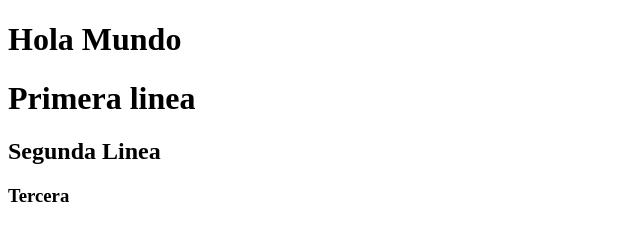
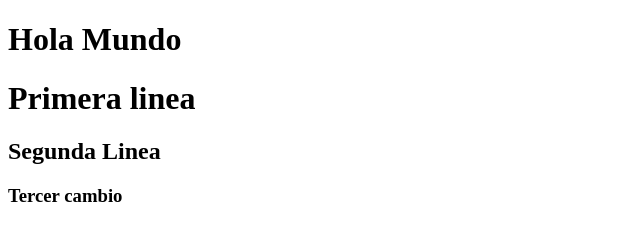
Before and after one commit to ZarachoAlan/Trabajo-P--Porgramacion-III, a plain HTML site: page index.html in a window 1280 px wide. Shown: the full height of the page, 0-640 px from the left. Drawn offline with Linux system fonts and the light colour scheme.

Commit message:
Update index.html

```diff
--- a/index.html
+++ b/index.html
@@ -12,6 +12,6 @@
 
     <h2>Segunda Linea</h2>
 
-    <h3>Tercera</h3>
+    <h3>Tercer cambio</h3>
 </body>
 </html>
```
